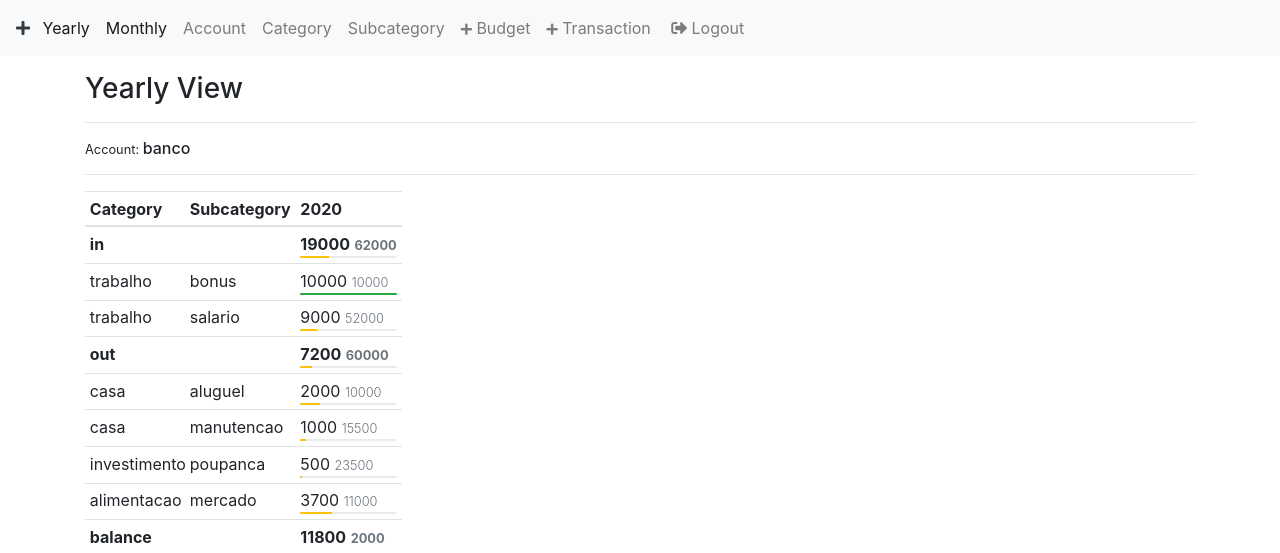
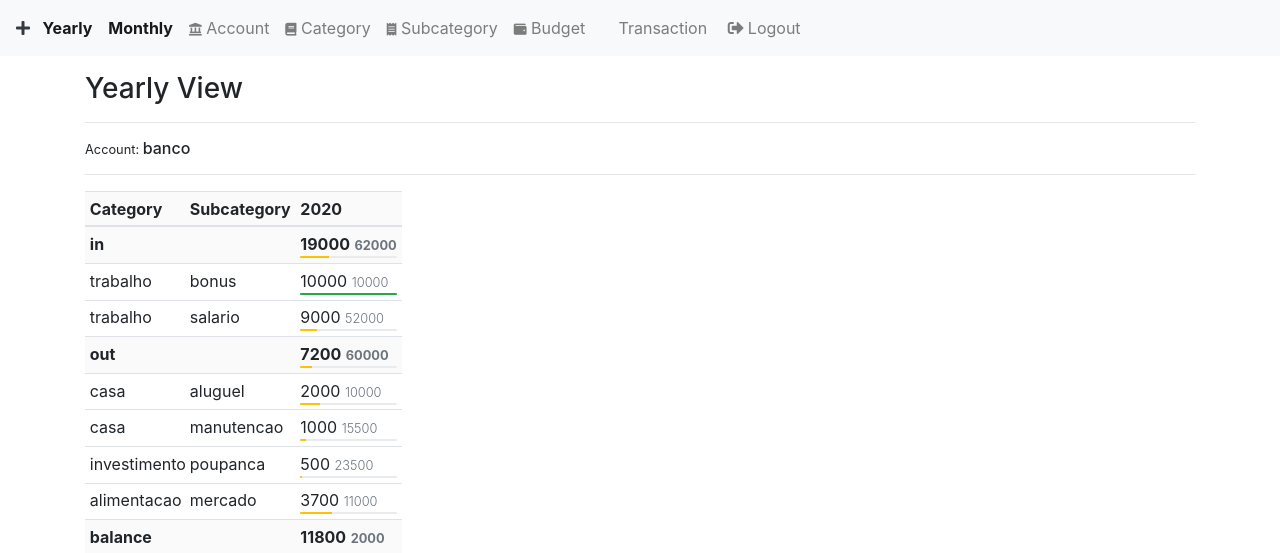
Before and after one commit to pettersonoaa/webapp_projecon, a Django app: page /budget/yearly in a window 1280 px wide. Shown: the top 553 px of the page. Run offline with Django 3.2, Linux system fonts and the light colour scheme; a user stored in the database is signed in; data comes from the database, SQL or seed files in the repository; some libraries are stand-ins or nearby versions.

Commit message:
update navbar icons

```diff
--- a/budget/templates/budget/base.html
+++ b/budget/templates/budget/base.html
@@ -17,25 +17,25 @@
             <div class="collapse navbar-collapse" id="navbarNavDropdown">
                 <ul class="navbar-nav">
                     <li class="nav-item active">
-                        <a class="nav-link" href="{% url 'yearly_view' %}">Yearly</a>
+                        <a class="nav-link" href="{% url 'yearly_view' %}"><strong>Yearly</strong></a>
                     </li>
                     <li class="nav-item active">
-                        <a class="nav-link" href="{% url 'monthly_view' %}">Monthly</a>
+                        <a class="nav-link" href="{% url 'monthly_view' %}"> <strong>Monthly</strong></a>
                     </li>
                     <li class="nav-item">
-                        <a class="nav-link" href="{% url 'add_account_view' %}">Account</a>
+                        <a class="nav-link" href="{% url 'add_account_view' %}"><small><span class="fas fa-landmark"></span></small> Account</a>
                     </li>
                     <li class="nav-item">
-                        <a class="nav-link" href="{% url 'add_category_view' %}">Category</a>
+                        <a class="nav-link" href="{% url 'add_category_view' %}"><small><span class="fas fa-book"></span></small> Category</a>
                     </li>
                     <li class="nav-item">
-                        <a class="nav-link" href="{% url 'add_subcategory_view' %}">Subcategory</a>
+                        <a class="nav-link" href="{% url 'add_subcategory_view' %}"><small><span class="fas fa-receipt"></span></small> Subcategory</a>
                     </li>
                     <li class="nav-item">
-                        <a class="nav-link" href="{% url 'add_budget_view' %}"><small><span class="fas fa-plus"></span></small> Budget</a>
+                        <a class="nav-link" href="{% url 'add_budget_view' %}"><small><span class="fas fa-wallet"></span></small> Budget</a>
                     </li>
                     <li class="nav-item">
-                        <a class="nav-link" href="{% url 'add_transaction_view' %}"><small><span class="fas fa-plus"></span></small> Transaction</span></a>
+                        <a class="nav-link" href="{% url 'add_transaction_view' %}"><small><span class="far fa-money-bill"></span></small> Transaction</span></a>
                     </li>
                     &nbsp;
                     <li class="nav-item">
--- a/budget/templates/budget/index.html
+++ b/budget/templates/budget/index.html
@@ -21,8 +21,15 @@
     .sticky-col-2 {
         left: 100px;
     }
+    .sticky-col-bg-light {
+        background-color: #fafafa;
+    }
     th:hover {
         background-color: #ebebeb;
+    }
+    .tr-th-bg-light {
+        background-color: rgba(247, 247, 247, 0.3);
+        background-color: #fafafa;
     }
 </style>
 {% endblock %}
@@ -33,10 +40,10 @@
     <h6><small>Account: </small>{{ account_name }}</h6><hr>
     <table class="table table-sm table-hover table-condensed table-responsive">
         <thead>
-            <tr>
+            <tr class="tr-th-bg-light">
             {% for col in pivot_table.cols %}
                 {% if col.is_atribute %}
-                <th class="sticky-col sticky-col-{{ col.sticky }}" scope="col">{{ col.atribute }}</th>
+                <th class="sticky-col sticky-col-{{ col.sticky }} sticky-col-bg-light" scope="col">{{ col.atribute }}</th>
                 {% else %}
                 <th scope="col">{{ col.date }}</th>
                 {% endif %}
@@ -47,10 +54,10 @@
             {% for io_name, io_rows in pivot_table.rows.items %}
                 {% for total_label, rows in io_rows.items %}
                     {% for row in rows %}
-                    <tr>
+                    <tr class="{% if total_label == 'total' %}tr-th-bg-light{% endif %}">
                         {% for col in row %}
                             {% if col.is_atribute %}
-                            <th class="sticky-col sticky-col-{{ col.sticky }} font-weight-{{ col.weight }}" scope="row">{{ col.atribute }}</th>
+                            <th class="sticky-col sticky-col-{{ col.sticky }} {% if total_label == 'total' %}sticky-col-bg-light{% endif %} font-weight-{{ col.weight }}" scope="row">{{ col.atribute }}</th>
                             {% else %}
                             <td>
                                 {% if col.transaction != 0 %}
@@ -71,10 +78,10 @@
             {% endfor %}
         </tbody>
         <tfoot>
-            <tr>
+            <tr class="tr-th-bg-light">
                 {% for col in pivot_table.balance %}
                     {% if col.is_atribute %}
-                    <th class="sticky-col sticky-col-{{ col.sticky }} font-weight-{{ col.weight }}" scope="row">{{ col.atribute }}</th>
+                    <th class="sticky-col sticky-col-{{ col.sticky }} sticky-col-bg-light font-weight-{{ col.weight }}" scope="row">{{ col.atribute }}</th>
                     {% else %}
                     <td>
                         {% if col.transaction_show %}
```
